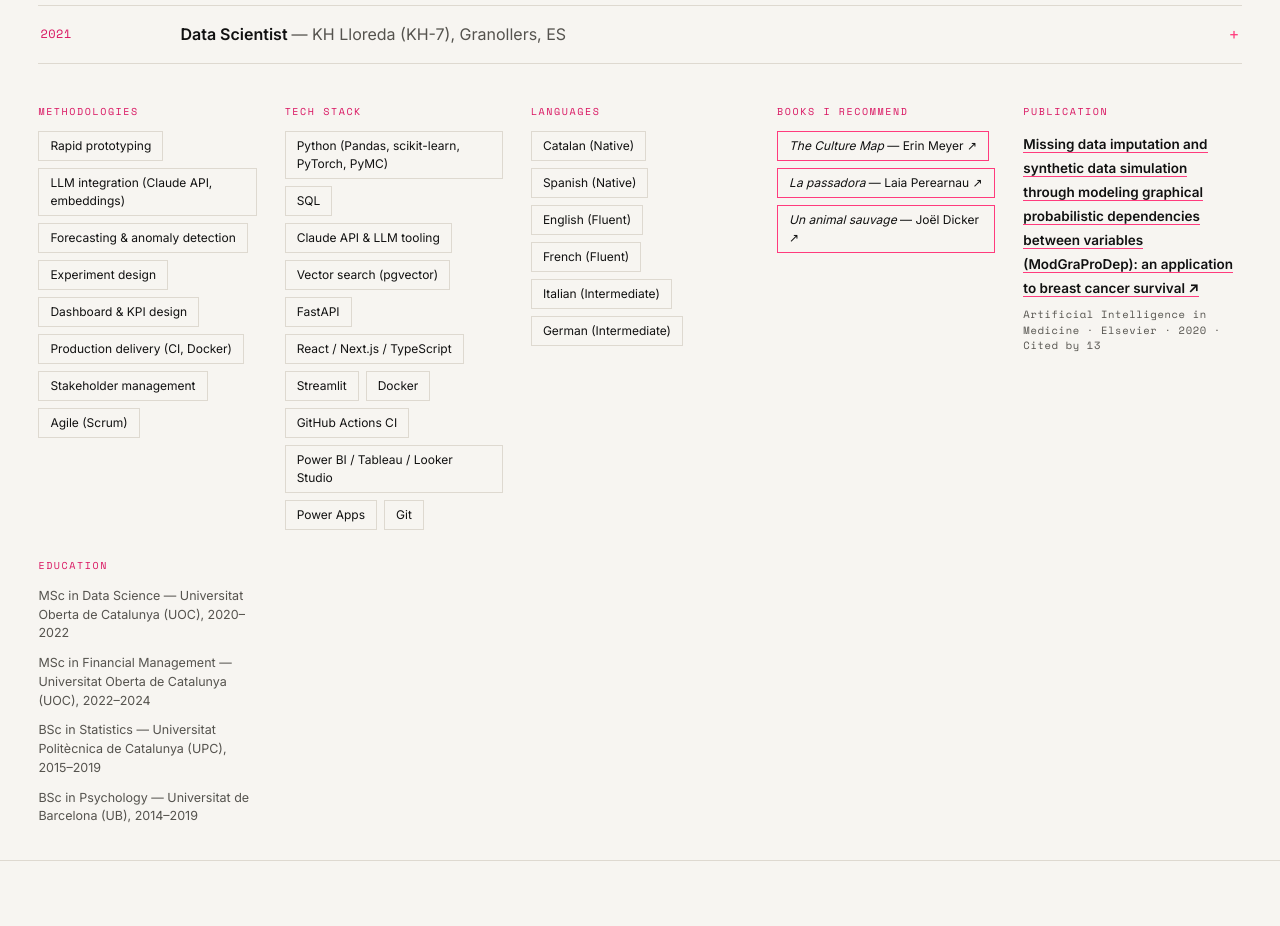
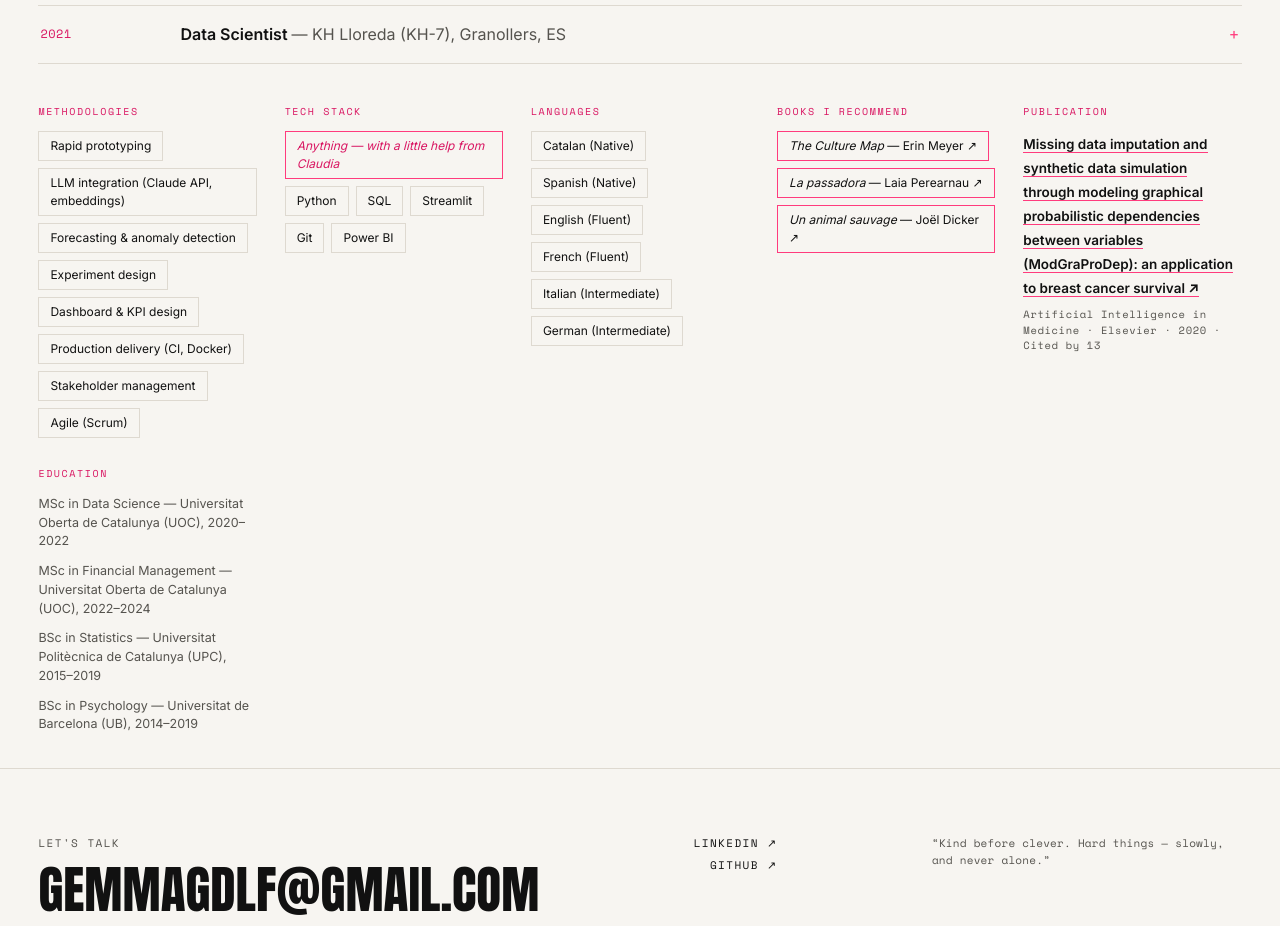
Before and after one commit to Gemmagf/CarearCapital, a React (Create React App) app: page / in a window 1280 px wide. Shown: the part 2620-3546 px from the top of the page. Built offline with nearby package versions, Linux system fonts and the light colour scheme.

Commit message:
Section 05 tools: playful lead chip ('with a little help from Claudia') + Python · SQL · Streamlit · Git · Power BI, 6 languages (PDF list unchanged)
Co-Authored-By: Claude Fable 5.1 <noreply@anthropic.com>

```diff
--- a/src/redesign/RedesignApp.jsx
+++ b/src/redesign/RedesignApp.jsx
@@ -212,7 +212,7 @@ export default function RedesignApp() {
           </div>
           <div style={{ marginTop: 40 }} className="rd-skills">
             <div className="grp reveal"><h4>{cv?.methodologiesTitle || "Methods"}</h4><div className="chips">{C.methods.map((m) => <span className="chip" key={m}>{m}</span>)}</div></div>
-            <div className="grp reveal"><h4>{cv?.techStackTitle || "Tools"}</h4><div className="chips">{(cv?.techStack || []).map((m) => <span className="chip" key={m}>{m}</span>)}</div></div>
+            <div className="grp reveal"><h4>{cv?.techStackTitle || "Tools"}</h4><div className="chips">{C.tools && <span className="chip lead">{C.tools.lead}</span>}{(C.tools ? C.tools.list : (cv?.techStack || [])).map((m) => <span className="chip" key={m}>{m}</span>)}</div></div>
             <div className="grp reveal"><h4>{cv?.languagesTitle || "Languages"}</h4><div className="chips">{(cv?.languages || []).map((m) => <span className="chip" key={m}>{m}</span>)}</div></div>
             {C.books && <div className="grp reveal"><h4>{C.books.title}</h4><div className="chips">{C.books.list.map((b) => <a className="chip link" key={b.title} href={b.url} target="_blank" rel="noreferrer"><em>{b.title}</em> — {b.author} ↗</a>)}</div></div>}
             {C.pub && <div className="grp reveal pub"><h4>{C.pub.title}</h4><a href={C.pub.url} target="_blank" rel="noreferrer">{C.pub.paper} ↗</a><div className="meta">{C.pub.journal} · {C.pub.cited}</div></div>}
--- a/src/redesign/copy.js
+++ b/src/redesign/copy.js
@@ -16,6 +16,7 @@ const RD = {
       events: [{ t0: 2013.0, t1: 2013.95, type: "trip", label: "France · a year learning French" }, { t0: 2014.45, t1: 2014.72, type: "trip", label: "Italy · summer, learning Italian" }, { t0: 2015.45, t1: 2015.72, type: "trip", label: "Italy · summer" }, { t0: 2016.45, t1: 2016.62, type: "trip", label: "China · 2 months of Mandarin" }, { t0: 2018.85, t1: 2019.4, type: "study", label: "Research · opinion dynamics in social networks", sub: "Universitat de Barcelona" }, { t0: 2020.5, type: "pub", url: "https://doi.org/10.1016/j.artmed.2020.101875", label: "Paper · AI in Medicine (Elsevier)" }, { t0: 2020.5, t1: 2020.78, type: "work", label: "Data analyst · satellite crops", sub: "Additius Santa Maria" }, { t0: 2020.78, t1: 2021.05, type: "work", label: "Technical consultant", sub: "ForceManager · Barcelona" }, { t0: 2021.7, t1: 2022.02, type: "work", label: "Associate teacher", sub: "UOC · 2021" }, { t0: 2022.2, type: "life", label: "Moved to Zürich" }, { t0: 2026.6, type: "pet", label: "Caleta arrives · Weimaraner" }] },
     s5: "Full experience", footer: "Let's talk", colophon: "Cala Marquesa, my Weimaraner hunting dog, who has actively contributed to the development of my patience, consistency and understanding.", modal: { open: "Open live ↗", code: "View code ↗" },
     books: { title: "Books I recommend", list: [{ title: "The Culture Map", author: "Erin Meyer", url: "https://erinmeyer.com/books/the-culture-map/" }, { title: "La passadora", author: "Laia Perearnau", url: "https://www.onallibres.cat/la-passadora-9788466431460" }, { title: "Un animal sauvage", author: "Joël Dicker", url: "https://www.rosiewolfe.com/catalogue/joel-dicker/un-animal-sauvage" }] },
+    tools: { lead: "Anything — with a little help from Claudia", list: ["Python", "SQL", "Streamlit", "Git", "Power BI"] },
     pub: { title: "Publication", paper: "Missing data imputation and synthetic data simulation through modeling graphical probabilistic dependencies between variables (ModGraProDep): an application to breast cancer survival", journal: "Artificial Intelligence in Medicine · Elsevier · 2020", cited: "Cited by 13", url: "https://doi.org/10.1016/j.artmed.2020.101875" },
     methods: ["Rapid prototyping", "LLM integration (Claude API, embeddings)", "Forecasting & anomaly detection", "Experiment design", "Dashboard & KPI design", "Production delivery (CI, Docker)", "Stakeholder management", "Agile (Scrum)"],
   },
@@ -34,6 +35,7 @@ const RD = {
       events: [{ t0: 2013.0, t1: 2013.95, type: "trip", label: "França · un any aprenent francès" }, { t0: 2014.45, t1: 2014.72, type: "trip", label: "Itàlia · estiu, aprenent italià" }, { t0: 2015.45, t1: 2015.72, type: "trip", label: "Itàlia · estiu" }, { t0: 2016.45, t1: 2016.62, type: "trip", label: "Xina · 2 mesos de mandarí" }, { t0: 2018.85, t1: 2019.4, type: "study", label: "Recerca · dinàmica d'opinions a les xarxes socials", sub: "Universitat de Barcelona" }, { t0: 2020.5, type: "pub", url: "https://doi.org/10.1016/j.artmed.2020.101875", label: "Article · AI in Medicine (Elsevier)" }, { t0: 2020.5, t1: 2020.78, type: "work", label: "Analista de dades · cultius per satèl·lit", sub: "Additius Santa Maria" }, { t0: 2020.78, t1: 2021.05, type: "work", label: "Consultora tècnica", sub: "ForceManager · Barcelona" }, { t0: 2021.7, t1: 2022.02, type: "work", label: "Professora associada", sub: "UOC · 2021" }, { t0: 2022.2, type: "life", label: "Trasllat a Zürich" }, { t0: 2026.6, type: "pet", label: "Arriba la Caleta · weimaraner" }] },
     s5: "Experiència completa", footer: "Parlem", colophon: "Cala Marquesa, la meva gosseta caçadora weimaraner, que ha participat activament al desenvolupament de la meva paciència, consistència i comprensió.", modal: { open: "Obre la demo ↗", code: "Veure el codi ↗" },
     books: { title: "Llibres que recomano", list: [{ title: "The Culture Map", author: "Erin Meyer", url: "https://erinmeyer.com/books/the-culture-map/" }, { title: "La passadora", author: "Laia Perearnau", url: "https://www.onallibres.cat/la-passadora-9788466431460" }, { title: "Un animal sauvage", author: "Joël Dicker", url: "https://www.rosiewolfe.com/catalogue/joel-dicker/un-animal-sauvage" }] },
+    tools: { lead: "Qualsevol cosa — amb una mica d'ajuda de la Claudia", list: ["Python", "SQL", "Streamlit", "Git", "Power BI"] },
     pub: { title: "Publicació", paper: "Missing data imputation and synthetic data simulation through modeling graphical probabilistic dependencies between variables (ModGraProDep): an application to breast cancer survival", journal: "Artificial Intelligence in Medicine · Elsevier · 2020", cited: "Citat 13 vegades", url: "https://doi.org/10.1016/j.artmed.2020.101875" },
     methods: ["Prototipatge ràpid", "Integració de LLMs (API de Claude, embeddings)", "Previsió i detecció d'anomalies", "Disseny d'experiments", "Disseny de dashboards i KPIs", "Lliurament a producció (CI, Docker)", "Gestió d'stakeholders", "Agile (Scrum)"],
   },
@@ -52,6 +54,7 @@ const RD = {
       events: [{ t0: 2013.0, t1: 2013.95, type: "trip", label: "Francia · un año aprendiendo francés" }, { t0: 2014.45, t1: 2014.72, type: "trip", label: "Italia · verano, aprendiendo italiano" }, { t0: 2015.45, t1: 2015.72, type: "trip", label: "Italia · verano" }, { t0: 2016.45, t1: 2016.62, type: "trip", label: "China · 2 meses de mandarín" }, { t0: 2018.85, t1: 2019.4, type: "study", label: "Investigación · dinámica de opiniones en redes sociales", sub: "Universitat de Barcelona" }, { t0: 2020.5, type: "pub", url: "https://doi.org/10.1016/j.artmed.2020.101875", label: "Artículo · AI in Medicine (Elsevier)" }, { t0: 2020.5, t1: 2020.78, type: "work", label: "Analista de datos · cultivos por satélite", sub: "Additius Santa Maria" }, { t0: 2020.78, t1: 2021.05, type: "work", label: "Consultora técnica", sub: "ForceManager · Barcelona" }, { t0: 2021.7, t1: 2022.02, type: "work", label: "Profesora asociada", sub: "UOC · 2021" }, { t0: 2022.2, type: "life", label: "Me mudo a Zúrich" }, { t0: 2026.6, type: "pet", label: "Llega Caleta · weimaraner" }] },
     s5: "Experiencia completa", footer: "Hablemos", colophon: "Cala Marquesa, mi perrita cazadora weimaraner, que ha participado activamente en el desarrollo de mi paciencia, consistencia y comprensión.", modal: { open: "Abrir demo ↗", code: "Ver código ↗" },
     books: { title: "Libros que recomiendo", list: [{ title: "The Culture Map", author: "Erin Meyer", url: "https://erinmeyer.com/books/the-culture-map/" }, { title: "La passadora", author: "Laia Perearnau", url: "https://www.onallibres.cat/la-passadora-9788466431460" }, { title: "Un animal sauvage", author: "Joël Dicker", url: "https://www.rosiewolfe.com/catalogue/joel-dicker/un-animal-sauvage" }] },
+    tools: { lead: "Cualquier cosa — con un poco de ayuda de Claudia", list: ["Python", "SQL", "Streamlit", "Git", "Power BI"] },
     pub: { title: "Publicación", paper: "Missing data imputation and synthetic data simulation through modeling graphical probabilistic dependencies between variables (ModGraProDep): an application to breast cancer survival", journal: "Artificial Intelligence in Medicine · Elsevier · 2020", cited: "Citado 13 veces", url: "https://doi.org/10.1016/j.artmed.2020.101875" },
     methods: ["Prototipado rápido", "Integración de LLMs (API de Claude, embeddings)", "Previsión y detección de anomalías", "Diseño de experimentos", "Diseño de dashboards y KPIs", "Entrega a producción (CI, Docker)", "Gestión de stakeholders", "Agile (Scrum)"],
   },
@@ -70,6 +73,7 @@ const RD = {
       events: [{ t0: 2013.0, t1: 2013.95, type: "trip", label: "France · un an pour apprendre le français" }, { t0: 2014.45, t1: 2014.72, type: "trip", label: "Italie · été, apprentissage de l'italien" }, { t0: 2015.45, t1: 2015.72, type: "trip", label: "Italie · été" }, { t0: 2016.45, t1: 2016.62, type: "trip", label: "Chine · 2 mois de mandarin" }, { t0: 2018.85, t1: 2019.4, type: "study", label: "Recherche · dynamique des opinions sur les réseaux sociaux", sub: "Universitat de Barcelona" }, { t0: 2020.5, type: "pub", url: "https://doi.org/10.1016/j.artmed.2020.101875", label: "Article · AI in Medicine (Elsevier)" }, { t0: 2020.5, t1: 2020.78, type: "work", label: "Analyste de données · cultures par satellite", sub: "Additius Santa Maria" }, { t0: 2020.78, t1: 2021.05, type: "work", label: "Consultante technique", sub: "ForceManager · Barcelone" }, { t0: 2021.7, t1: 2022.02, type: "work", label: "Enseignante associée", sub: "UOC · 2021" }, { t0: 2022.2, type: "life", label: "Installation à Zurich" }, { t0: 2026.6, type: "pet", label: "Arrivée de Caleta · braque de Weimar" }] },
     s5: "Expérience complète", footer: "Parlons-en", colophon: "Cala Marquesa, ma petite chienne de chasse braque de Weimar, qui a activement contribué au développement de ma patience, de ma constance et de ma compréhension.", modal: { open: "Ouvrir la démo ↗", code: "Voir le code ↗" },
     books: { title: "Livres que je recommande", list: [{ title: "The Culture Map", author: "Erin Meyer", url: "https://erinmeyer.com/books/the-culture-map/" }, { title: "La passadora", author: "Laia Perearnau", url: "https://www.onallibres.cat/la-passadora-9788466431460" }, { title: "Un animal sauvage", author: "Joël Dicker", url: "https://www.rosiewolfe.com/catalogue/joel-dicker/un-animal-sauvage" }] },
+    tools: { lead: "N'importe quoi — avec un petit coup de main de Claudia", list: ["Python", "SQL", "Streamlit", "Git", "Power BI"] },
     pub: { title: "Publication", paper: "Missing data imputation and synthetic data simulation through modeling graphical probabilistic dependencies between variables (ModGraProDep): an application to breast cancer survival", journal: "Artificial Intelligence in Medicine · Elsevier · 2020", cited: "Cité 13 fois", url: "https://doi.org/10.1016/j.artmed.2020.101875" },
     methods: ["Prototypage rapide", "Intégration de LLM (API Claude, embeddings)", "Prévision et détection d'anomalies", "Design d'expériences", "Design de dashboards et de KPI", "Mise en production (CI, Docker)", "Gestion des parties prenantes", "Agile (Scrum)"],
   },
@@ -88,6 +92,7 @@ const RD = {
       events: [{ t0: 2013.0, t1: 2013.95, type: "trip", label: "Frankreich · ein Jahr Französisch lernen" }, { t0: 2014.45, t1: 2014.72, type: "trip", label: "Italien · Sommer, Italienisch lernen" }, { t0: 2015.45, t1: 2015.72, type: "trip", label: "Italien · Sommer" }, { t0: 2016.45, t1: 2016.62, type: "trip", label: "China · 2 Monate Mandarin" }, { t0: 2018.85, t1: 2019.4, type: "study", label: "Forschung · Meinungsdynamik in sozialen Netzwerken", sub: "Universitat de Barcelona" }, { t0: 2020.5, type: "pub", url: "https://doi.org/10.1016/j.artmed.2020.101875", label: "Paper · AI in Medicine (Elsevier)" }, { t0: 2020.5, t1: 2020.78, type: "work", label: "Datenanalystin · Anbau aus Satellitenbildern", sub: "Additius Santa Maria" }, { t0: 2020.78, t1: 2021.05, type: "work", label: "Technische Beraterin", sub: "ForceManager · Barcelona" }, { t0: 2021.7, t1: 2022.02, type: "work", label: "Assoziierte Dozentin", sub: "UOC · 2021" }, { t0: 2022.2, type: "life", label: "Umzug nach Zürich" }, { t0: 2026.6, type: "pet", label: "Caleta zieht ein · Weimaraner" }] },
     s5: "Gesamte Erfahrung", footer: "Reden wir", colophon: "Cala Marquesa, meine Weimaraner-Jagdhündin, die aktiv an der Entwicklung meiner Geduld, Konsequenz und meines Verständnisses mitgewirkt hat.", modal: { open: "Demo öffnen ↗", code: "Code ansehen ↗" },
     books: { title: "Bücher, die ich empfehle", list: [{ title: "The Culture Map", author: "Erin Meyer", url: "https://erinmeyer.com/books/the-culture-map/" }, { title: "La passadora", author: "Laia Perearnau", url: "https://www.onallibres.cat/la-passadora-9788466431460" }, { title: "Un animal sauvage", author: "Joël Dicker", url: "https://www.rosiewolfe.com/catalogue/joel-dicker/un-animal-sauvage" }] },
+    tools: { lead: "Alles — mit ein bisschen Hilfe von Claudia", list: ["Python", "SQL", "Streamlit", "Git", "Power BI"] },
     pub: { title: "Publikation", paper: "Missing data imputation and synthetic data simulation through modeling graphical probabilistic dependencies between variables (ModGraProDep): an application to breast cancer survival", journal: "Artificial Intelligence in Medicine · Elsevier · 2020", cited: "13-mal zitiert", url: "https://doi.org/10.1016/j.artmed.2020.101875" },
     methods: ["Rapid Prototyping", "LLM-Integration (Claude API, Embeddings)", "Forecasting & Anomalieerkennung", "Experimentdesign", "Dashboard- & KPI-Design", "Production Delivery (CI, Docker)", "Stakeholder-Management", "Agile (Scrum)"],
   },
@@ -106,6 +111,7 @@ const RD = {
       events: [{ t0: 2013.0, t1: 2013.95, type: "trip", label: "Francia · un anno per imparare il francese" }, { t0: 2014.45, t1: 2014.72, type: "trip", label: "Italia · estate, imparando l'italiano" }, { t0: 2015.45, t1: 2015.72, type: "trip", label: "Italia · estate" }, { t0: 2016.45, t1: 2016.62, type: "trip", label: "Cina · 2 mesi di mandarino" }, { t0: 2018.85, t1: 2019.4, type: "study", label: "Ricerca · dinamica delle opinioni nei social network", sub: "Universitat de Barcelona" }, { t0: 2020.5, type: "pub", url: "https://doi.org/10.1016/j.artmed.2020.101875", label: "Articolo · AI in Medicine (Elsevier)" }, { t0: 2020.5, t1: 2020.78, type: "work", label: "Analista dati · colture da satellite", sub: "Additius Santa Maria" }, { t0: 2020.78, t1: 2021.05, type: "work", label: "Consulente tecnica", sub: "ForceManager · Barcellona" }, { t0: 2021.7, t1: 2022.02, type: "work", label: "Docente associata", sub: "UOC · 2021" }, { t0: 2022.2, type: "life", label: "Trasferimento a Zurigo" }, { t0: 2026.6, type: "pet", label: "Arriva Caleta · weimaraner" }] },
     s5: "Esperienza completa", footer: "Parliamone", colophon: "Cala Marquesa, la mia cagnolina da caccia weimaraner, che ha partecipato attivamente allo sviluppo della mia pazienza, costanza e comprensione.", modal: { open: "Apri la demo ↗", code: "Vedi il codice ↗" },
     books: { title: "Libri che consiglio", list: [{ title: "The Culture Map", author: "Erin Meyer", url: "https://erinmeyer.com/books/the-culture-map/" }, { title: "La passadora", author: "Laia Perearnau", url: "https://www.onallibres.cat/la-passadora-9788466431460" }, { title: "Un animal sauvage", author: "Joël Dicker", url: "https://www.rosiewolfe.com/catalogue/joel-dicker/un-animal-sauvage" }] },
+    tools: { lead: "Qualsiasi cosa — con un piccolo aiuto di Claudia", list: ["Python", "SQL", "Streamlit", "Git", "Power BI"] },
     pub: { title: "Pubblicazione", paper: "Missing data imputation and synthetic data simulation through modeling graphical probabilistic dependencies between variables (ModGraProDep): an application to breast cancer survival", journal: "Artificial Intelligence in Medicine · Elsevier · 2020", cited: "Citato 13 volte", url: "https://doi.org/10.1016/j.artmed.2020.101875" },
     methods: ["Prototipazione rapida", "Integrazione di LLM (API Claude, embeddings)", "Previsione e rilevamento di anomalie", "Design di esperimenti", "Design di dashboard e KPI", "Rilascio in produzione (CI, Docker)", "Gestione degli stakeholder", "Agile (Scrum)"],
   },
--- a/src/redesign/redesign.css
+++ b/src/redesign/redesign.css
@@ -217,3 +217,5 @@
 .rd-skills .chip.link:hover { background: var(--pink); color: #fff; }
 
 .rd-footer .colophon { flex-basis: 100%; font-family: var(--mono); font-size: 10.5px; letter-spacing: 0.06em; color: var(--ink-soft); margin-top: 10px; }
+
+.rd-skills .chip.lead { border-color: var(--pink); color: var(--pink-dark); font-style: italic; }
```
